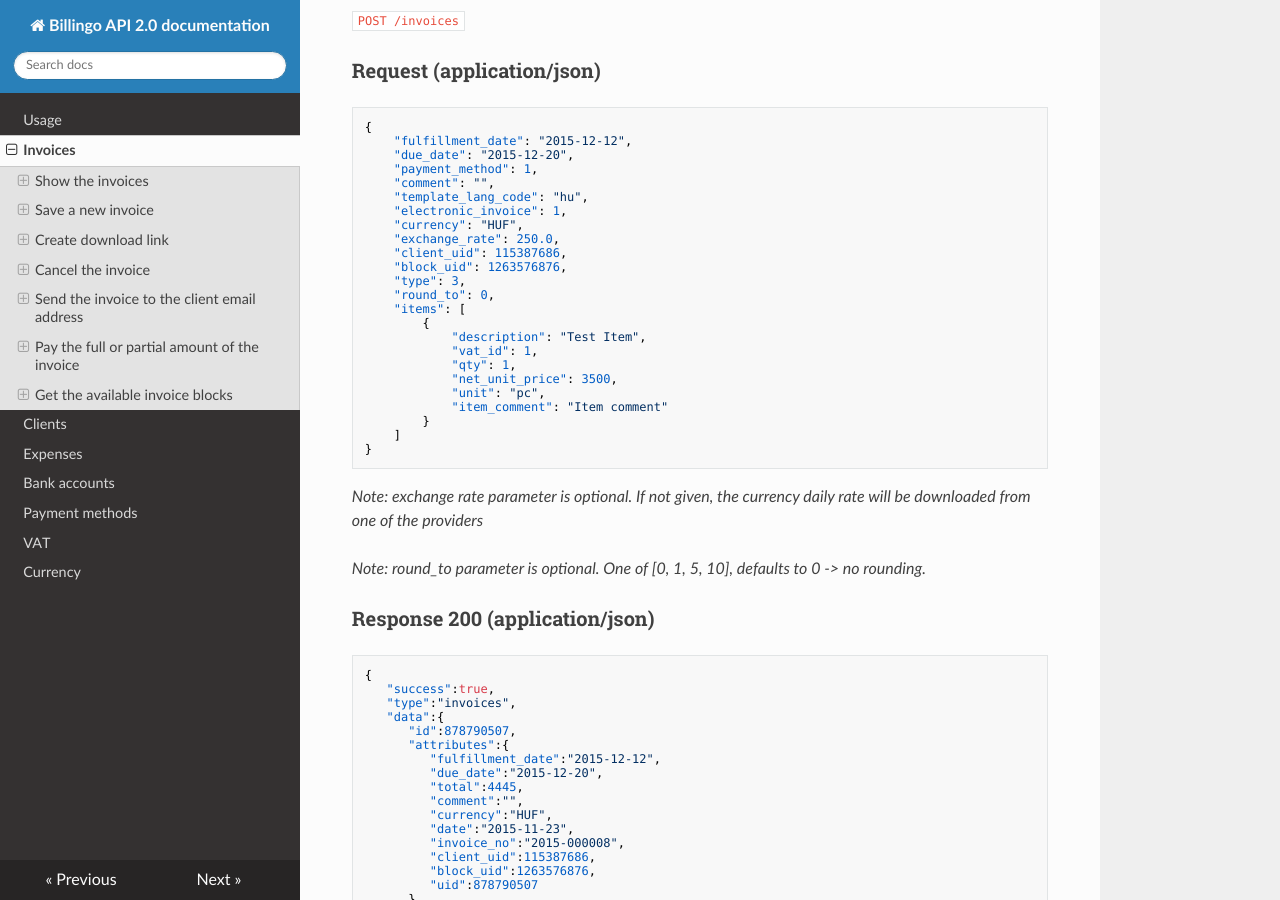
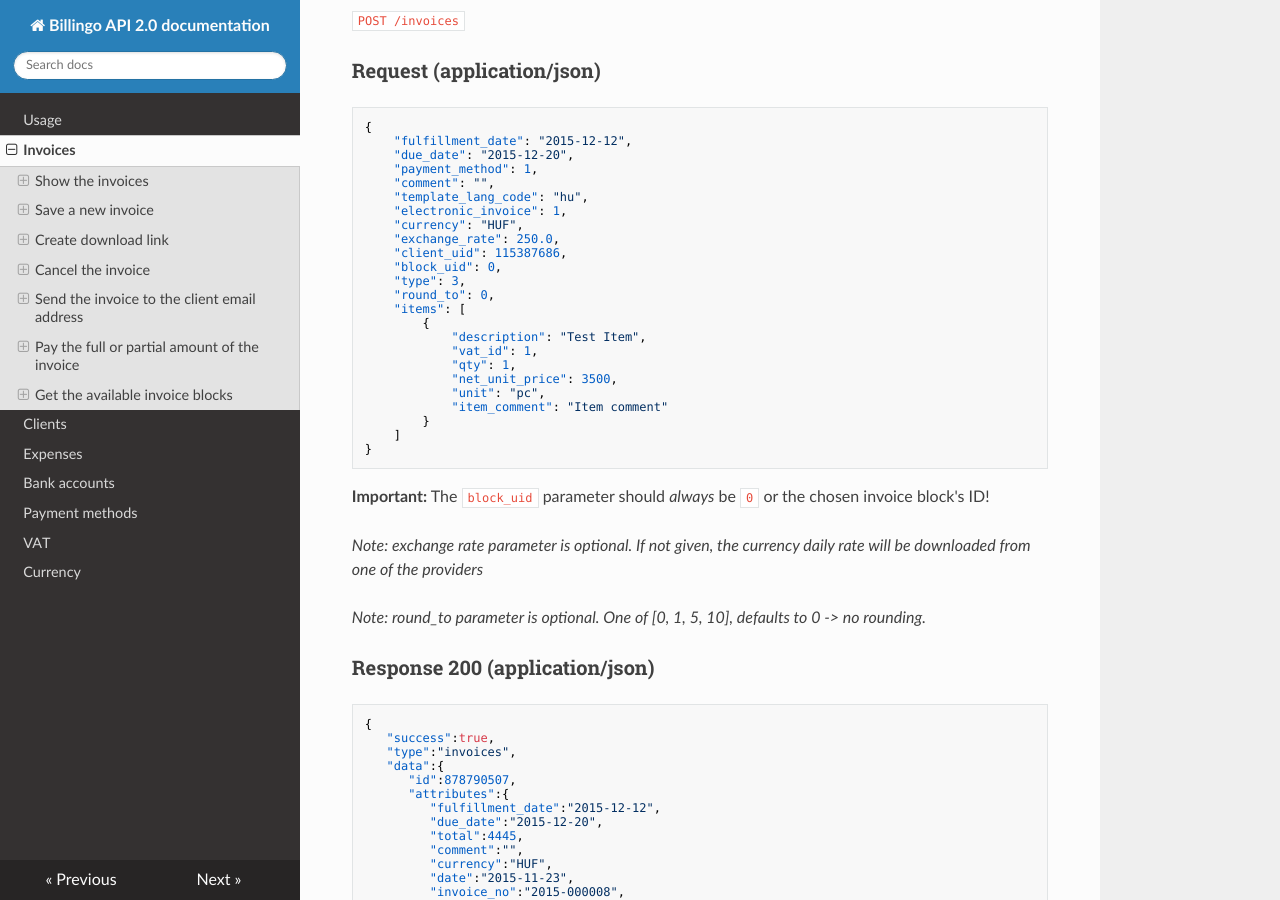
Before and after one commit to octonull/Billingo-API-docs, an MkDocs documentation site: the page built from docs/invoices.md, in a window 1280 px wide and 900 px high, scrolled down 1636 px. Built offline with MkDocs 1.6.1, drawn with Linux system fonts in a browser that asks for light colours; nearby versions of some CDN libraries; old or Windows-style settings are respelled for this version of MkDocs.

Commit message:
Block UID further explanation

````diff
--- a/docs/invoices.md
+++ b/docs/invoices.md
@@ -38,7 +38,7 @@ JSON schemas:
             "comment":"",
             "currency":"HUF",
             "client_uid":115387686,
-            "block_uid":1263576876,
+            "block_uid":0,
             "uid":1938103373,
             "items":[
                {
@@ -103,9 +103,9 @@ JSON schemas:
     "template_lang_code": "hu",
     "electronic_invoice": 1,
     "currency": "HUF",
-	"exchange_rate": 250.0,
+    "exchange_rate": 250.0,
     "client_uid": 115387686,
-    "block_uid": 1263576876,
+    "block_uid": 0,
     "type": 3,
     "round_to": 0,
     "items": [
@@ -120,6 +120,8 @@ JSON schemas:
     ]
 }
 ```
+
+**Important:** The `block_uid` parameter should _always_ be `0` or the chosen invoice block's ID!
 
 *Note: exchange rate parameter is optional. If not given, the currency daily rate will be downloaded from one of the providers*
 
````
